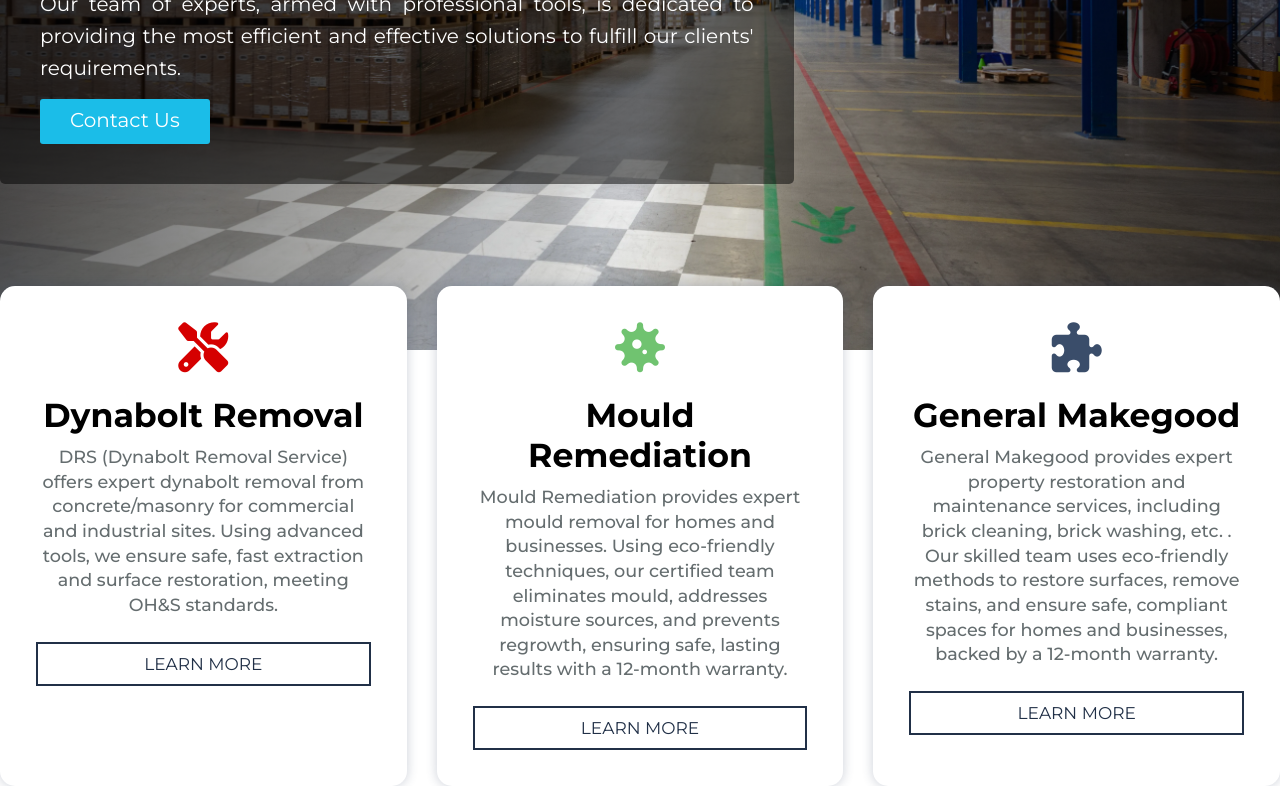
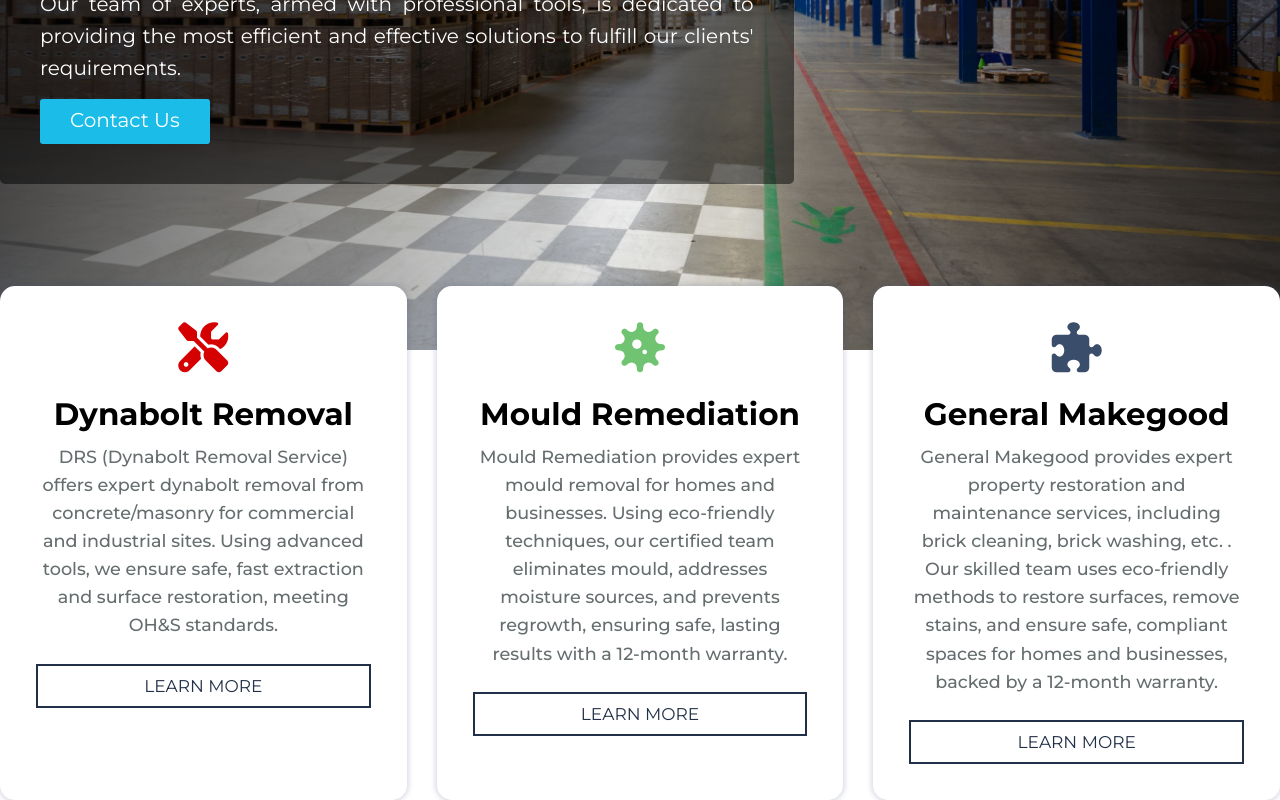
Before and after one commit to hhqbao/make-good-website, an Angular app in the folder makegood.client/: page / in a window 1280 px wide. Shown: the part 364-1164 px from the top of the page. Built offline with nearby package versions, Linux system fonts and the light colour scheme.

Commit message:
Refactor services-card

```diff
--- a/makegood.client/src/style/3-bases/_headings.scss
+++ b/makegood.client/src/style/3-bases/_headings.scss
@@ -3,7 +3,7 @@
 
   &--1 {
     color: black;
-    font-size: 3.32rem;
+    font-size: 3.1rem;
     font-weight: 700;
   }
 
--- a/makegood.client/src/style/3-bases/_paragraph.scss
+++ b/makegood.client/src/style/3-bases/_paragraph.scss
@@ -5,7 +5,7 @@
     color: $gray--1;
     font-size: 1.76rem;
     font-weight: 500;
-    line-height: 1.4;
+    line-height: 1.6;
     margin-bottom: 1rem;
   }
 }
--- a/makegood.client/src/style/4-components/_services-card.scss
+++ b/makegood.client/src/style/4-components/_services-card.scss
@@ -12,7 +12,7 @@
     .services-card-item {
       background-color: $white--1;
       border-radius: 1.5rem;
-      box-shadow: 0 0 1rem 0.2rem rgba($black--1, 0.19);
+      box-shadow: 0 0 0.5rem 0.2rem rgba($black--1, 0.19);
       padding: 3.6rem;
 
       &__icon {
```
